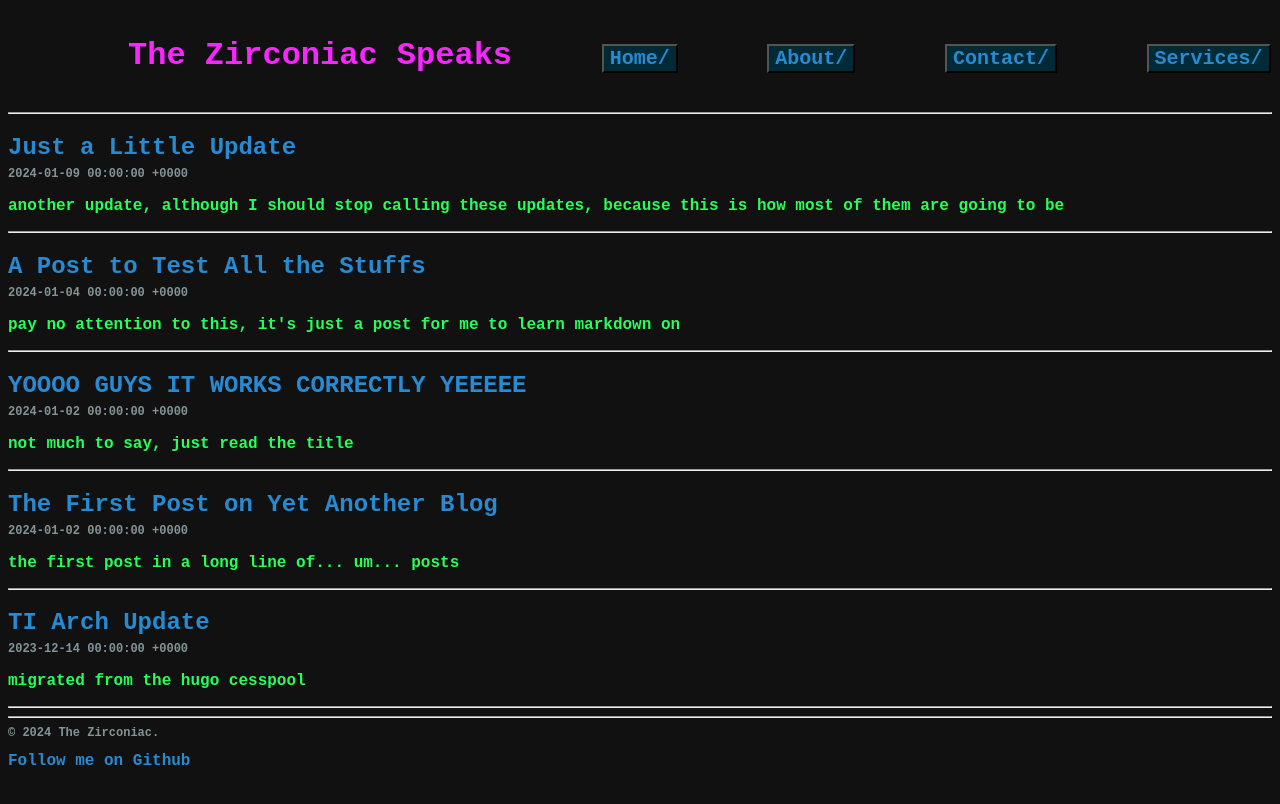
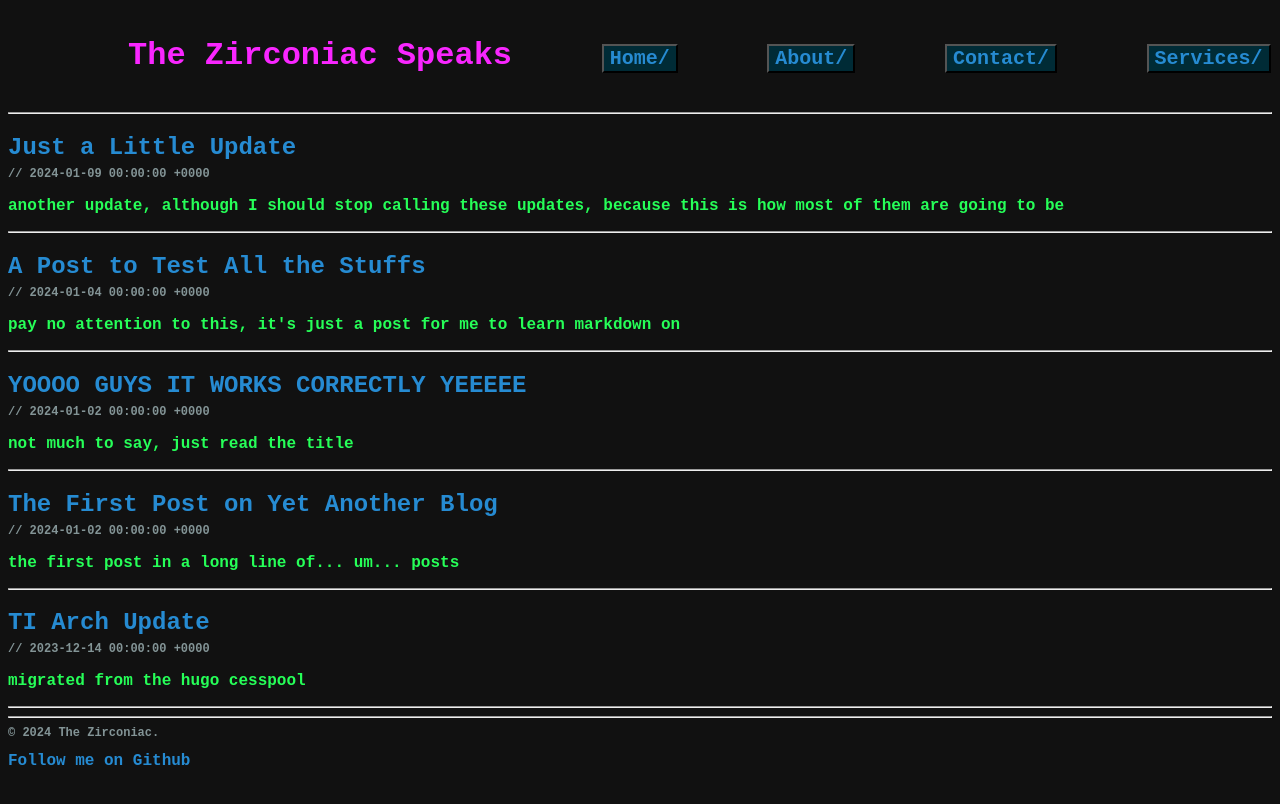
Before and after one commit to ZirconiaCubed3v2/ZirconiaCubed3v2.github.io, a Jekyll site: the page built from index.html, in a window 1280 px wide. Shown: the top 804 px of the page. Built offline with Jekyll 4.4.1, drawn with Linux system fonts in a browser that asks for light colours; some web fonts are replaced; the list of posts is cut into pages by our own code.

```diff
--- a/_layouts/post.html
+++ b/_layouts/post.html
@@ -2,5 +2,5 @@
 layout: default
 ---
 <h2 id="posttitle">{{ page.title }}</h2>
-<p>{{ page.date | date_to_string }}</p>
+<p id="date">// {{ page.date | date_to_string }}</p>
 {{ content }}
--- a/index.html
+++ b/index.html
@@ -4,7 +4,7 @@ layout: default
 
 {% for post in paginator.posts %}
   <h2 style="margin-bottom: 0.1em"><a id="posttitle" href="{{ post.url }}">{{ post.title }}</a></h2>
-  <p id="date">{{ post.date }}</p>
+  <p id="date">// {{ post.date }}</p>
   <p id="description">{{ post.description }}</p>
   <hr style="color:#b58900">
 {% endfor %}
```
